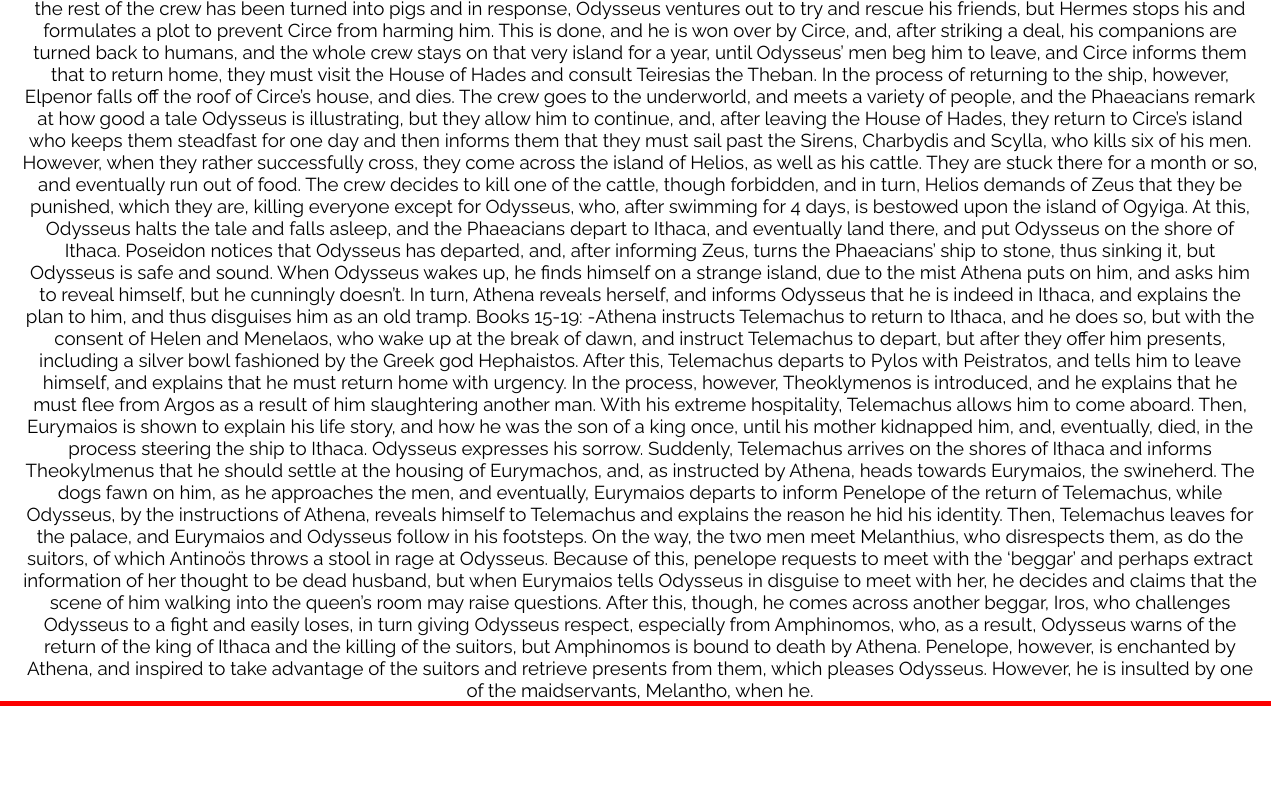
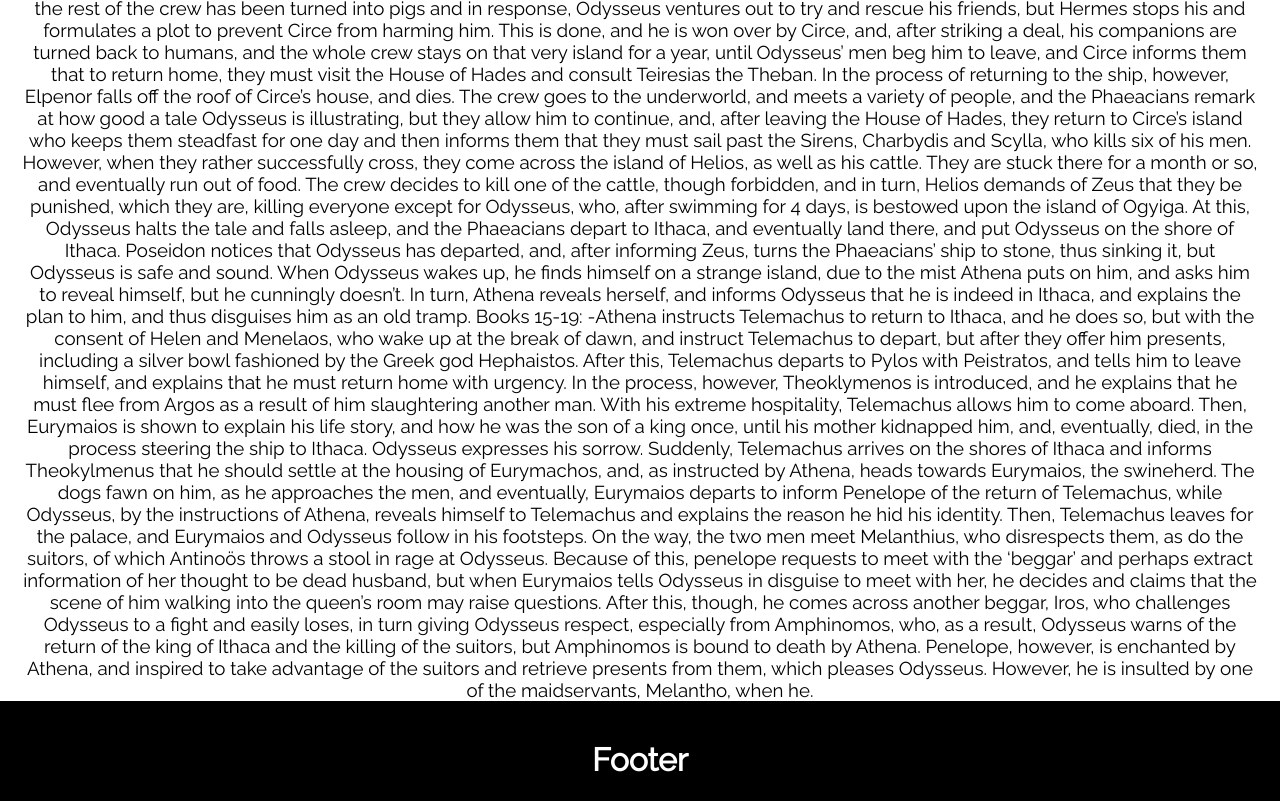
Before and after one commit to ShadowCypher/shadowcipher.github.io, a plain HTML site: page index.html in a window 1280 px wide. Shown: the part 1327-2128 px from the top of the page. Drawn offline with Linux system fonts and the light colour scheme.

Commit message:
Black footer

```diff
--- a/mainstyle.css
+++ b/mainstyle.css
@@ -153,11 +153,8 @@ a {
 
 .footer {
 
-	 background: darkred; /* For browsers that do not support gradients */
-    background: -webkit-linear-gradient(red, darkred); /* For Safari 5.1 to 6.0 */
-    background: -o-linear-gradient(red, darkred); /* For Opera 11.1 to 12.0 */
-    background: -moz-linear-gradient(red, darkred); /* For Firefox 3.6 to 15 */
-    background: linear-gradient(red, darkredred); /* Standard syntax */
+	 background: black; /* For browsers that do not support gradients */
+     /* Standard syntax */
 	height:100px;
 
 }
```
